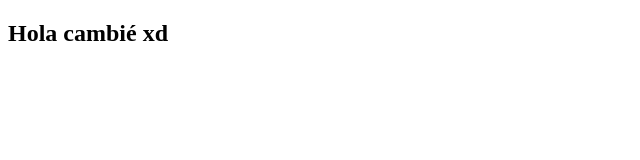
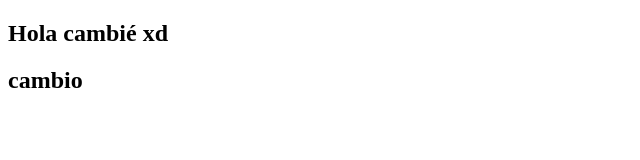
Before and after one commit to Marcsxd/git-testing, a plain HTML site: page index.html in a window 1280 px wide. Shown: the full height of the page, 0-640 px from the left. Drawn offline with Linux system fonts and the light colour scheme.

Commit message:
random change

```diff
--- a/index.html
+++ b/index.html
@@ -8,6 +8,7 @@
 <body>
     <section>
         <h1>Hola cambié xd</h1>
+        <h2>cambio</h2>
     </section>
 </body>
 </html>
```
